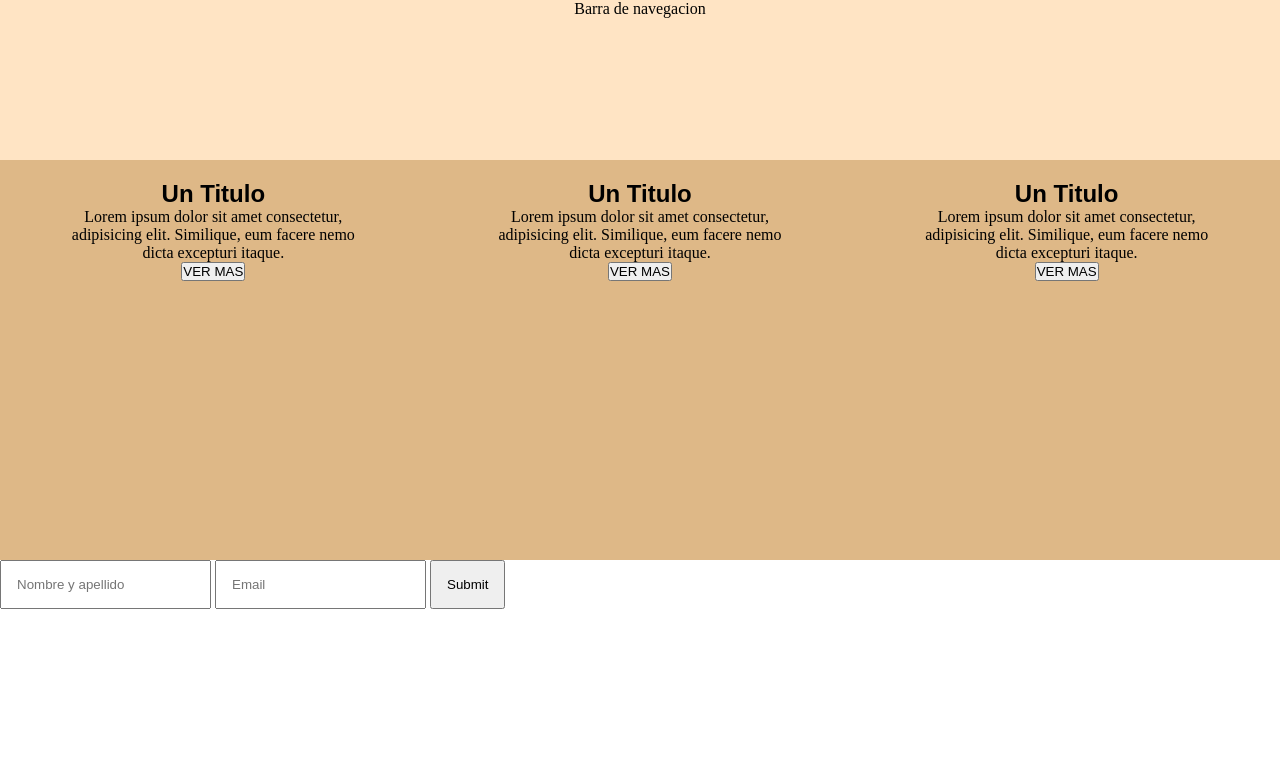
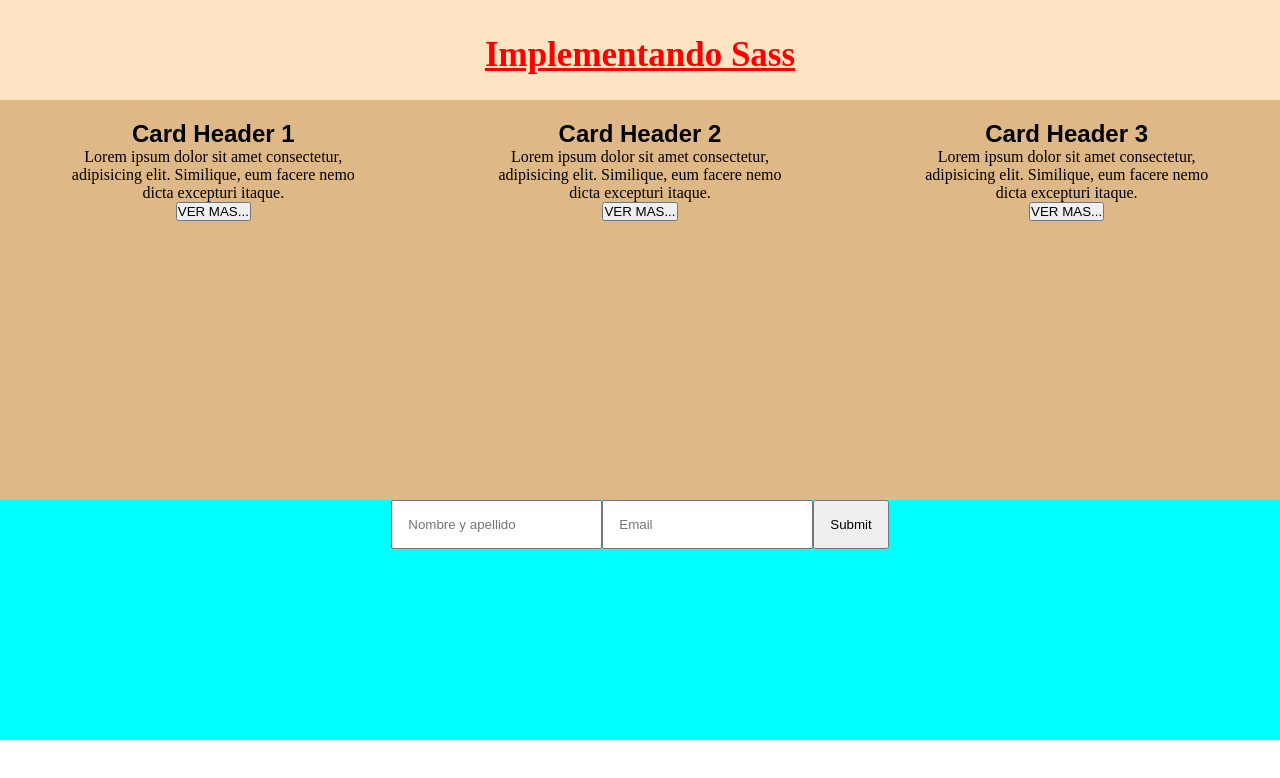
Before and after one commit to Matricc89/sass1, a website: page index.html in a window 1280 px wide. Drawn offline with Linux system fonts and the light colour scheme.

Commit message:
modificando contenido

```diff
--- a/index.html
+++ b/index.html
@@ -13,29 +13,29 @@
     <header class="header">
         <nav>
             <ul>
-                <li>Barra de navegacion</li>
+                <li>Implementando Sass</li>
             </ul>
         </nav>
     </header>
 
     <main class="main-index">
         <div class="card">
-            <h2>Un Titulo</h2>
+            <h2>Card Header 1</h2>
             <p>Lorem ipsum dolor sit amet consectetur, adipisicing elit. Similique, eum facere nemo dicta excepturi
                 itaque.</p>
-            <button>VER MAS</button>
+            <button>VER MAS...</button>
         </div>
         <div class="card">
-            <h2>Un Titulo</h2>
+            <h2>Card Header 2</h2>
             <p>Lorem ipsum dolor sit amet consectetur, adipisicing elit. Similique, eum facere nemo dicta excepturi
                 itaque.</p>
-            <button>VER MAS</button>
+            <button>VER MAS...</button>
         </div>
         <div class="card">
-            <h2>Un Titulo</h2>
+            <h2>Card Header 3</h2>
             <p>Lorem ipsum dolor sit amet consectetur, adipisicing elit. Similique, eum facere nemo dicta excepturi
                 itaque.</p>
-            <button>VER MAS</button>
+            <button>VER MAS...</button>
         </div>
     </main>
     <footer>
--- a/scss/secciones/_footer.scss
+++ b/scss/secciones/_footer.scss
@@ -1,5 +1,12 @@
 footer {
+  background-color: aqua;
+  min-height: 30vh;
   form {
+    text-align: center;
+    display: flex;
+    flex-direction: row;
+    justify-content: center;
+
     input {
       padding: 15px;
       &:focus {
@@ -11,3 +18,11 @@ footer {
     }
   }
 }
+
+@media(max-width:550px){
+  footer{
+    form{
+      flex-direction: column;
+    }
+  }
+}
--- a/scss/secciones/_header.scss
+++ b/scss/secciones/_header.scss
@@ -1,8 +1,22 @@
 header {
-    background-color: bisque;
-    height: 20vh;
-    li {
-      list-style: none;
-      text-align: center;
+  background-color: bisque;
+  height: 100px;
+  li {
+    list-style: none;
+    text-align: center;
+    font-weight: 800;
+    font-size: 35px;
+    padding-top: 35px;
+    color: red;
+    text-decoration: underline;
+  }
+}
+
+@media(max-width: 550px) {
+  header{
+    background-color: rgb(136, 136, 36);
+    li{
+      padding-top: 30px;
     }
   }
+}
```
Also changed, not shown: css/style.css.
